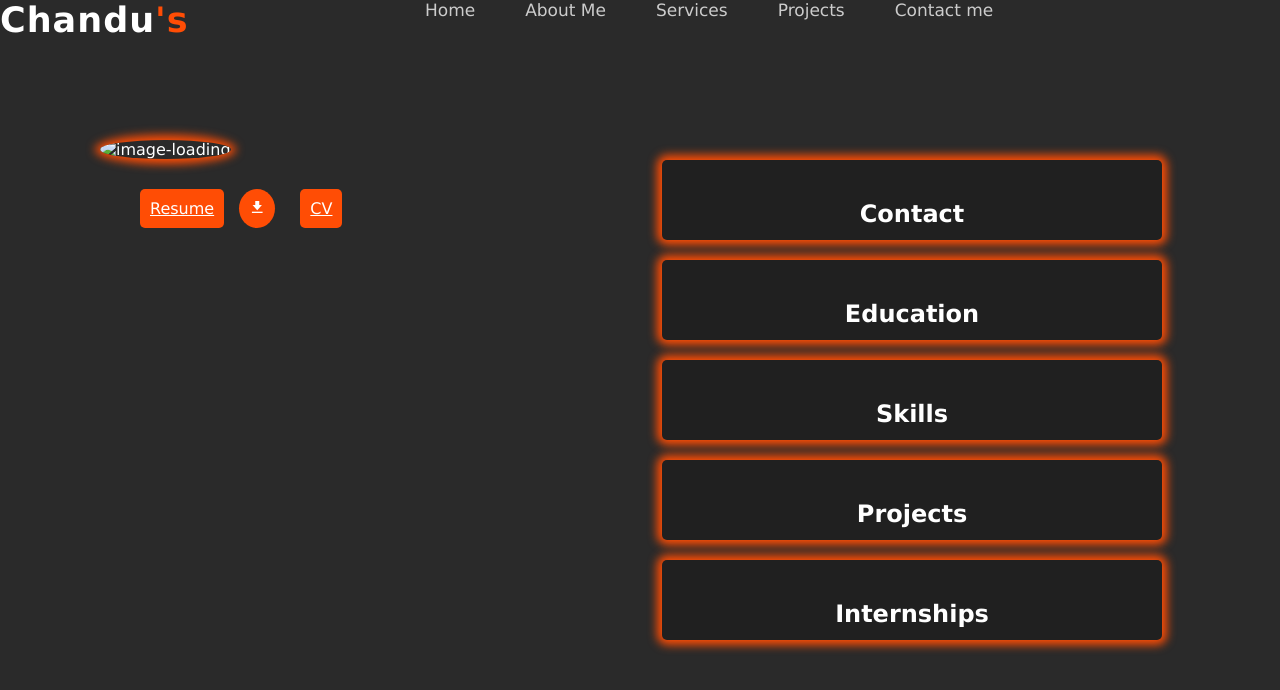
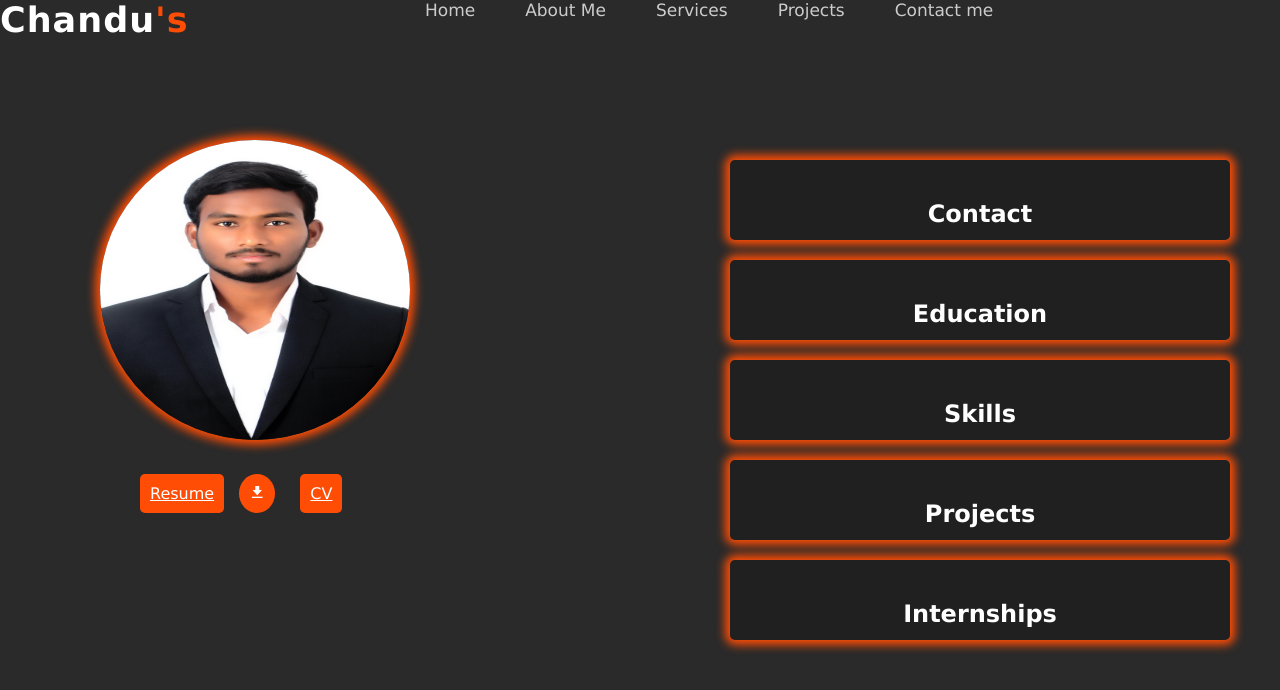
Before and after one commit to Chandukgit/ChandukilivetiPortfolio, a plain HTML site: page resume.Html in a window 1280 px wide. Drawn offline with nearby package versions, Linux system fonts and the light colour scheme.

Commit message:
resume.Html

```diff
--- a/resume.Html
+++ b/resume.Html
@@ -28,7 +28,7 @@
   </header>
     <div class="container">
         <div class="image_resume">
-            <img src="images/resumeimg.jpg" alt="image-loading" width="" height="">
+            <img src="https://github.com/Chandukgit/chandukilivetiPortfolio/blob/main/resumeimg.jpg?raw=true" alt="image-loading" width="" height="">
             <div class="resume-icons">
                 <a class="resume-btn" href="ChandukilivetiResume.pdf" target="_blank">Resume</a>
                 <a href="ChandukilivetiResume.pdf" id="download" download><i class='bx bxs-download' ></i></a>
```
